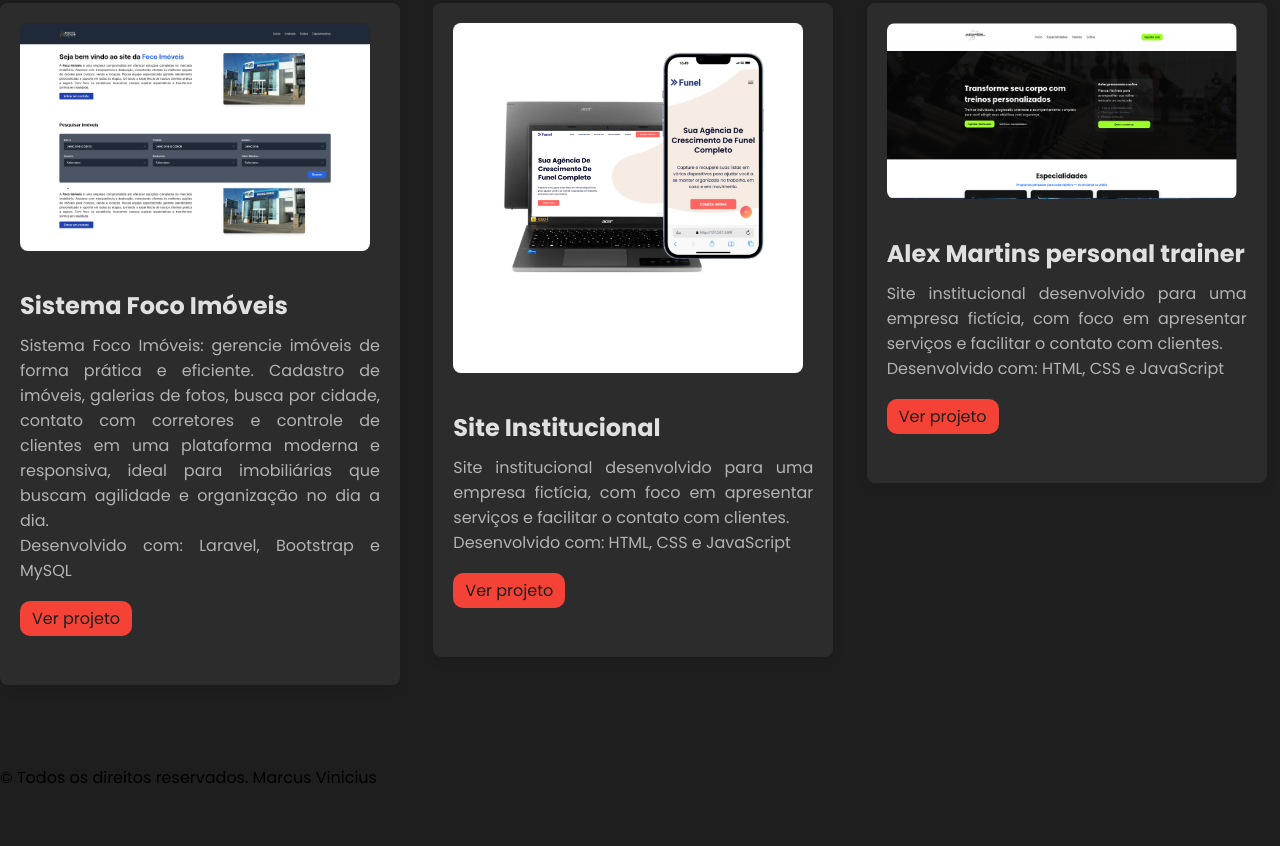
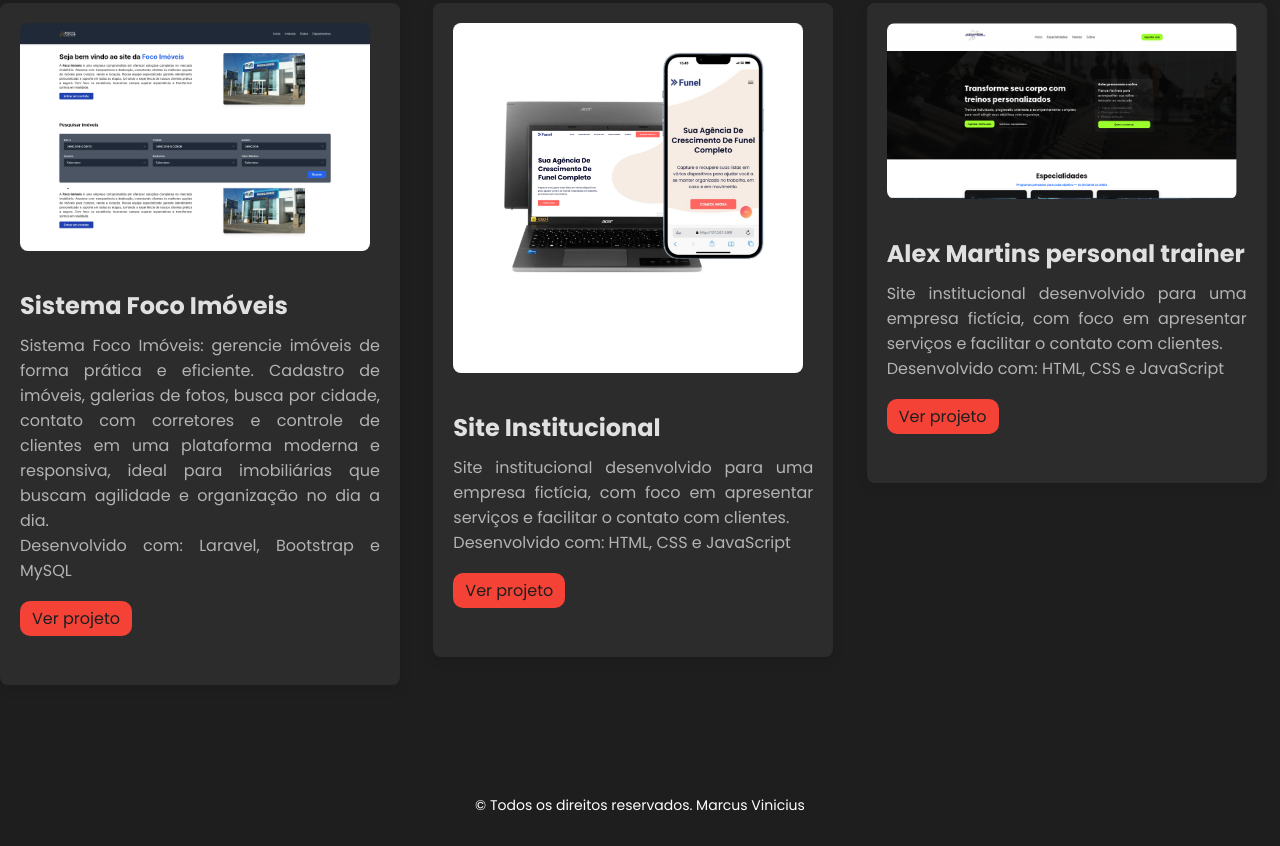
Before and after one commit to MarcusVini196/marcusvinicius-portfolio, a website: page index.html in a window 1280 px wide. Shown: the part 2246-3092 px from the top of the page. Before the commit the page ends 3036 px from the top, so only its background shows below. Drawn offline with nearby package versions, Linux system fonts and the light colour scheme.

Commit message:
Atualização

```diff
--- a/assets/css/style.css
+++ b/assets/css/style.css
@@ -622,3 +622,13 @@ About
         transform: rotate(360deg);
     }
 }
+
+footer {
+    text-align: center;
+    font-size: 14px;
+    padding: 30px 0;
+}
+
+footer .copy {
+    color: var(--text-white);
+}
```
